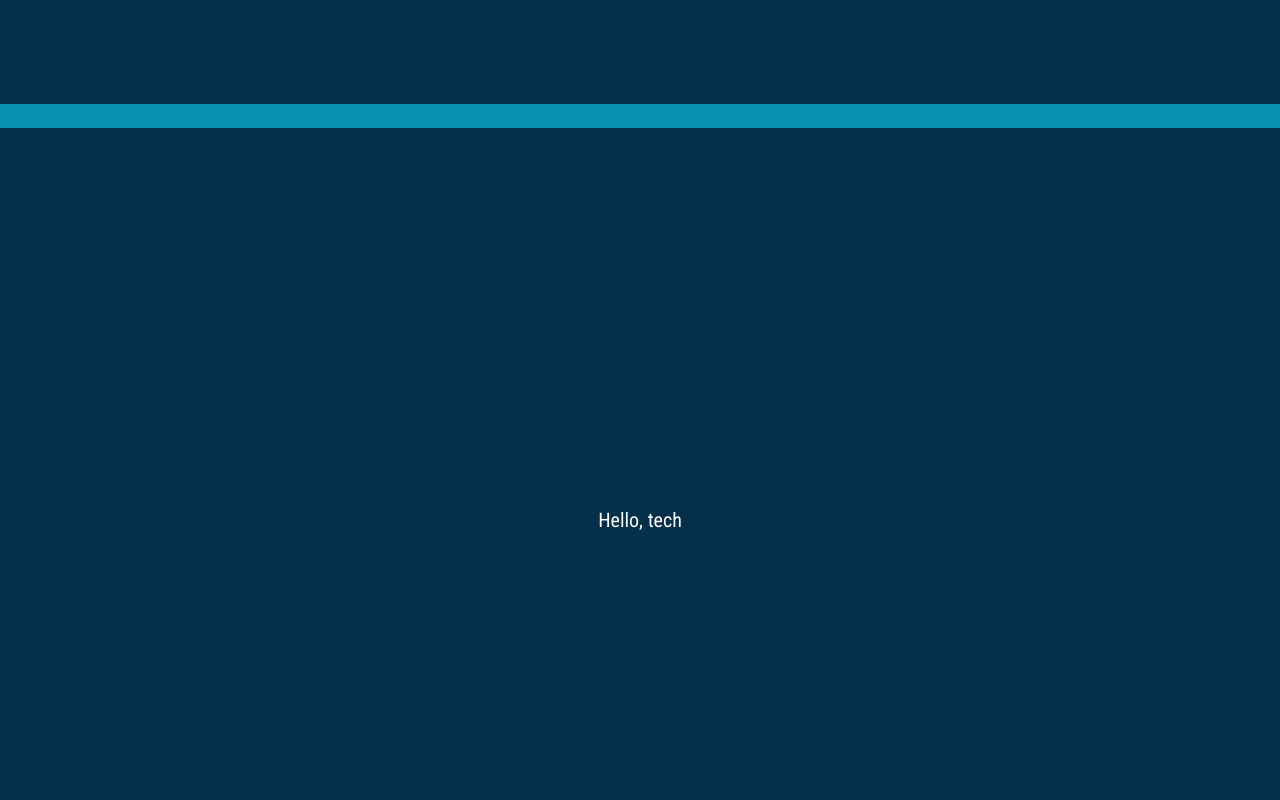
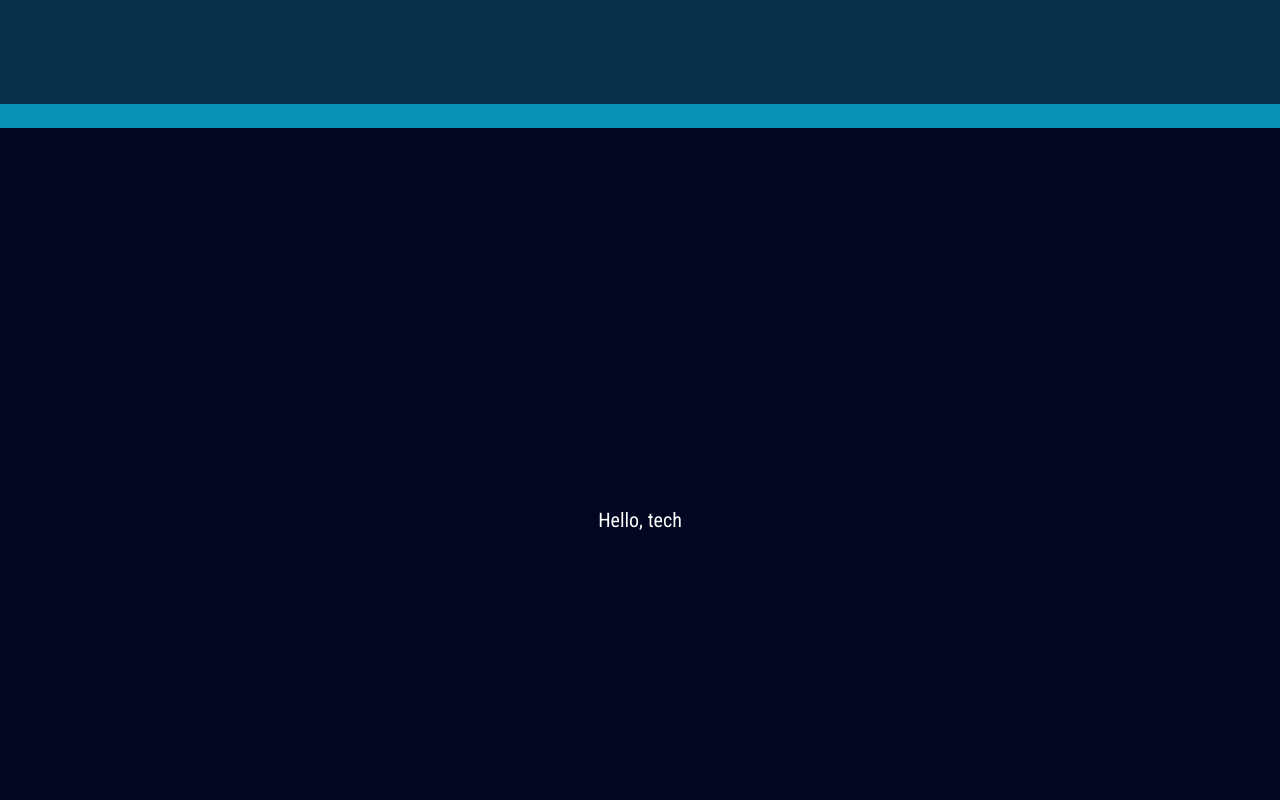
Before and after one commit to benjag22/web-portfolio, a React (Vite) app: page / in a window 1280 px wide. Shown: the part 760-1560 px from the top of the page. Built offline with nearby package versions, Linux system fonts and the light colour scheme.

Commit message:
styles: change bg color by sections

```diff
--- a/src/sections/TechSections.tsx
+++ b/src/sections/TechSections.tsx
@@ -10,7 +10,7 @@ export default function TechSection(props: TechSectionProps) {
             "flex flex-col my-6"
         )}>
             <div className={cn(
-                "h-full w-full bg-sky-950 text-xl",
+                "h-full w-full bg-[#010621] text-xl",
                 "flex flex-col justify-center items-center"
             )}>
                 <p className={cn(
--- a/src/sections/WorkSection.tsx
+++ b/src/sections/WorkSection.tsx
@@ -11,7 +11,7 @@ export default function WorkSection(props: WorkSectionProps) {
             "flex flex-col"
         )}>
             <div className={cn(
-                "h-full w-full bg-sky-950 text-xl",
+                "h-full w-full bg-[#010621] text-xl",
                 "flex flex-col justify-center items-center"
             )}>
                 <p className={cn(
```
